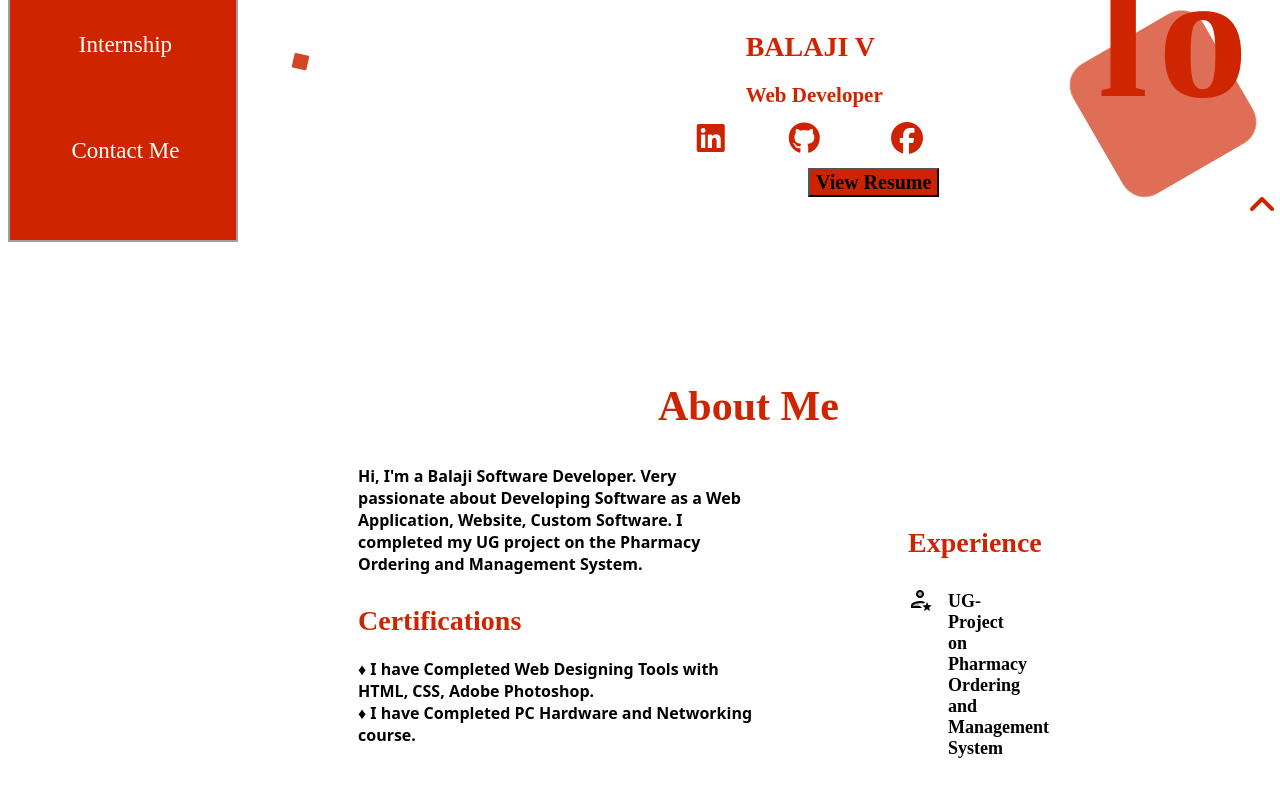
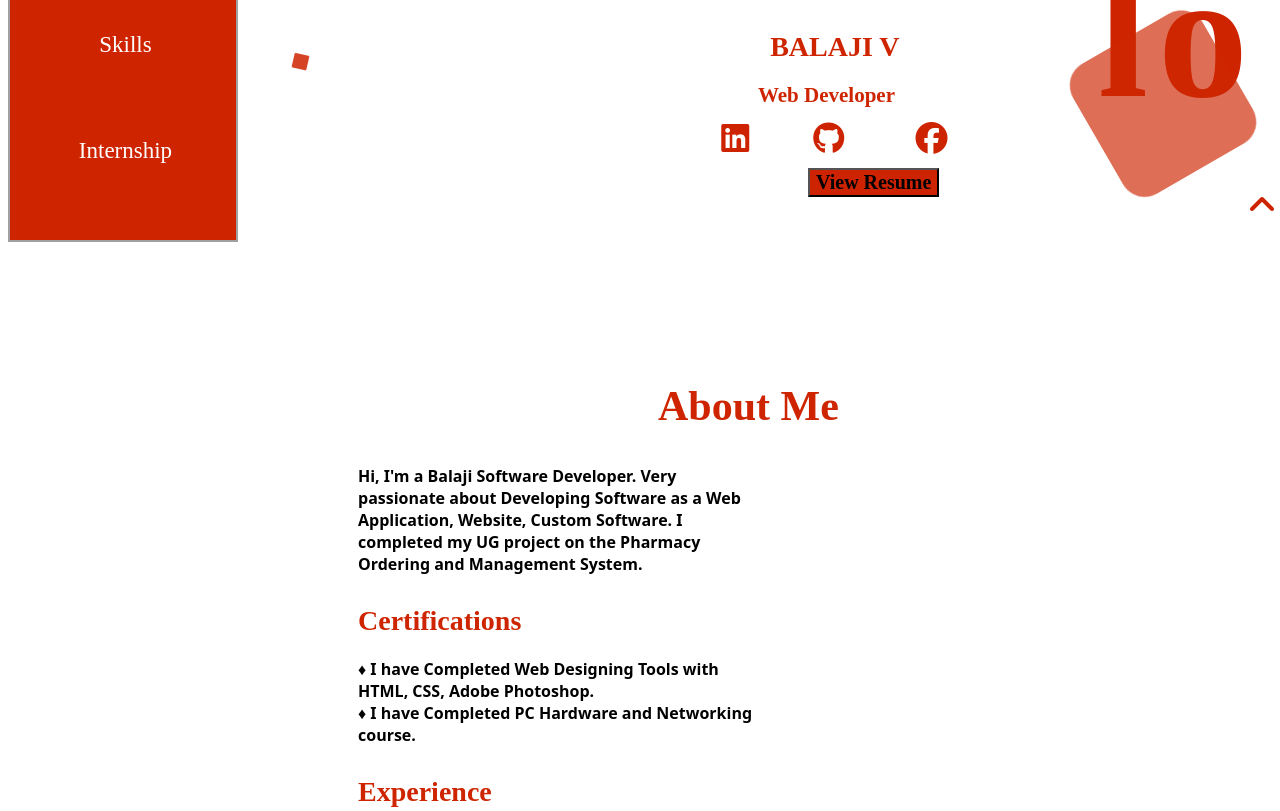
Before and after one commit to balaji308300/sharpendmindproject, a plain HTML site: page index.html in a window 1280 px wide. Shown: the part 384-1195 px from the top of the page. Drawn offline with Linux system fonts and the light colour scheme.

Commit message:
Update index.html

```diff
--- a/index.html
+++ b/index.html
@@ -32,7 +32,8 @@
 		background: #ce2500;
 		animation: animate 10s linear infinite;
 }
-/* From Uiverse.io by alexruix */
+
+
 .card {
  width: 400px;
  height: 400px;
@@ -277,15 +278,16 @@ color:#fff;
     margin-top:120px;
     border:3px solid #ce2500;
     border-color:#ce2300;
-  transition-duration: 2s;
-}
-.ima:hover {
+
+  transition-duration: 0.5s;
+}
+.ima  img:hover {
   transform: scale(0.8);
 
 }
 .name
 	{
-		margin-left:57%;
+		margin-left:59%;
 		margin-top: 30px;
 		font-weight: bold;
 		font-size:28px;
@@ -293,7 +295,7 @@ color:#fff;
 	}
     .desin
 	{
-		margin-left:57%;
+		margin-left:58%;
 		margin-top: 20px;
 		font-weight: bold;
 		font-size:21px;
@@ -466,16 +468,17 @@ body.dark #but1,body.dark .support a {color: #fff;}
 
 .progress{
        	width:0%;
-
        	background-color: #F6C796;
        	animation:progress 10s infinite;
        	background-color: #ce2500;
+		border-radius: 150px;
        	      }
        	.progres{
        	width: 0%;
        	background-color: #F6C796;
        	animation:progres 10s infinite;
        	background-color: #ce2500;
+		   border-radius: 150px;
        	      }
        .skillbody p{
        	font-weight: bold;
@@ -563,18 +566,26 @@ body.dark #but1,body.dark .support a {color: #fff;}
 }
 .exp
 {
-	position:absolute;
+		font-weight: bold;
+		font-size:28px;
+		color: #ce2500;
+		margin-left: 350px;
+		margin-top: 30px;
+
+	}
+.img5{
 	font-weight: bold;
 		font-size:28px;
 		color: #ce2500;
-		margin-top: -240px;
-		margin-left: 900px;
-}
-.img5{
-	height:20px;width:20px;position:absolute;margin-top:-180px;margin-left:900px
+		margin-left: 350px;
+		margin-top: 30px;
+
+
 }
 .imgname2{
-	height:20px;width:20px;position:absolute;margin-top:-200px;margin-left:940px;color:black;text-decoration: none;font-size:18px
+position:absolute;color:black;text-decoration: none;font-size:18px;margin-left: 380px;
+		margin-top: -50px;
+
 }
 
 @media screen and  (min-width: 1600px)  and (max-width:1780px){
@@ -2082,6 +2093,7 @@ body.dark #but1,body.dark .support a {color: #fff;}
   </div>
     <div class="side">
            <ul>
+			<li><a href="#" style="text-decoration: none;color: white;">Home</a></li>
         <li><a href="#aboutme" style="text-decoration: none;color: white;">About me</a></li>
         <li ><a href="#Education" style="text-decoration: none;color: white;">Education</a></li>
         <li ><a href="#skills" style="text-decoration: none;color: white;">Skills</a></li>
@@ -2113,9 +2125,9 @@ body.dark #but1,body.dark .support a {color: #fff;}
 
 
 	<div class="bitimg">
-		<a href="https://www.linkedin.com/in/balaji-v-37a767277"  id="bt1" title="www.linkedin.com/in/balaji-v-37a767277"> <i class="fa-brands fa-linkedin fa-2xl" style="margin-left:53%;margin-top:30px;color:#ce2300;"></i></a>
-        <a href="https://www.linkedin.com/in/balaji-v-37a767277" title="www.linkedin.com/in/balaji-v-37a767277"> <i class="fa-brands fa-github fa-2xl" style="margin-left:5%;position:absolute;margin-top:30px;color:#ce2300;"></i></a>
-        <a href="https://www.linkedin.com/in/balaji-v-37a767277" title="www.linkedin.com/in/balaji-v-37a767277"> <i class="fa-brands fa-facebook fa-2xl" style="margin-left:13%;position:absolute;margin-top:30px;color:#ce2300;"></i></a>
+		<a href="https://www.linkedin.com/in/balaji-v-37a767277"  id="bt1" title="www.linkedin.com/in/balaji-v-37a767277"> <i class="fa-brands fa-linkedin fa-2xl" style="margin-left:55%;margin-top:30px;color:#ce2300;"></i></a>
+        <a href="https://github.com/balaji308300/" title="https://github.com/balaji308300/"> <i class="fa-brands fa-github fa-2xl" style="margin-left:5%;position:absolute;margin-top:30px;color:#ce2300;"></i></a>
+        <a href="https://www.instagram.com/accounts/login/" title="https://www.instagram.com/accounts/login/?hl=en"> <i class="fa-brands fa-facebook fa-2xl" style="margin-left:13%;position:absolute;margin-top:30px;color:#ce2300;"></i></a>
 	</div>
 
 
```
